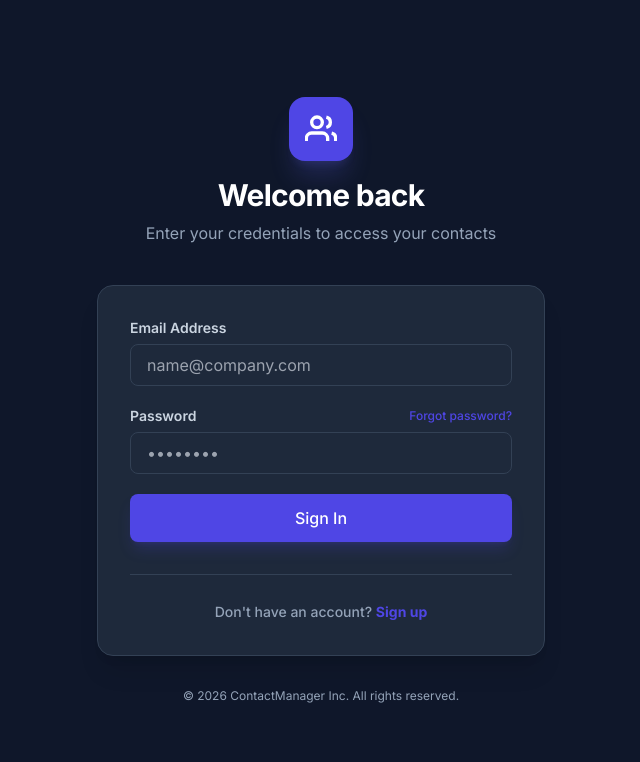
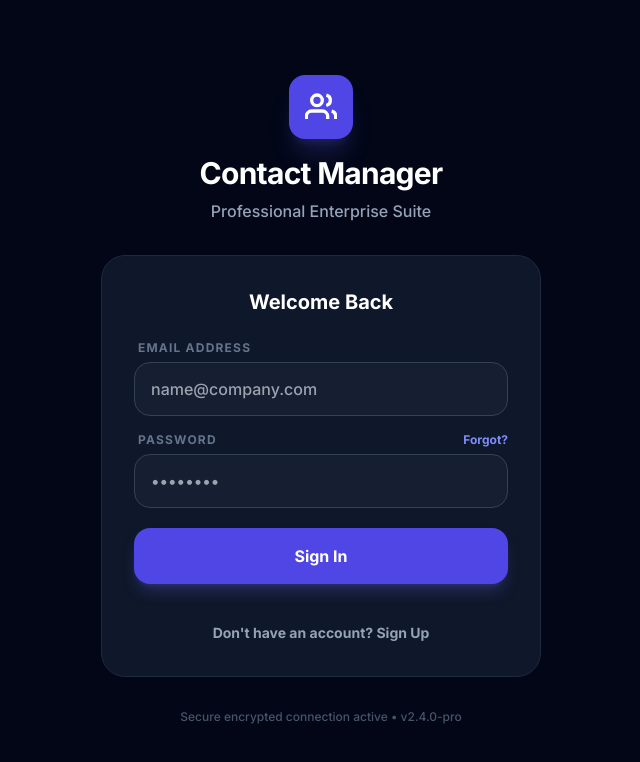
Before and after one commit to HARIS-P-M/Jenkins_automation, a React (Vite) app: page / in a window 1280 px wide. Shown: the top 762 px of the page, without its empty margins (319-959 px from the left). Built offline with nearby package versions, Linux system fonts and the light colour scheme; no server answers.

Commit message:
feat: implement full forgot password flow (backend endpoints + frontend UI)

```diff
--- a/src/components/Auth.jsx
+++ b/src/components/Auth.jsx
@@ -3,23 +3,35 @@ import { setAuthToken } from '../utils/storage'
 
 const API_BASE = (import.meta.env.VITE_API_BASE || '/api')
 
+const MODES = {
+  LOGIN: 'login',
+  SIGNUP: 'signup',
+  FORGOT: 'forgot',
+  RESET: 'reset'
+}
+
 export default function Auth({ onAuthSuccess }) {
-  const [isLogin, setIsLogin] = useState(true)
+  const [mode, setMode] = useState(MODES.LOGIN)
   const [email, setEmail] = useState('')
   const [password, setPassword] = useState('')
   const [name, setName] = useState('')
+  const [code, setCode] = useState('')
+  const [newPassword, setNewPassword] = useState('')
+  const [error, setError] = useState('')
+  const [message, setMessage] = useState('')
   const [loading, setLoading] = useState(false)
-  const [error, setError] = useState('')
 
   const handleSubmit = async (e) => {
     e.preventDefault()
+    setError('')
+    setMessage('')
     setLoading(true)
-    setError('')
-
-    const endpoint = isLogin ? '/auth/login' : '/auth/signup'
-    const body = isLogin ? { email, password } : { email, password, name }
 
     try {
+      if (mode === MODES.LOGIN || mode === MODES.SIGNUP) {
+        const endpoint = mode === MODES.LOGIN ? '/auth/login' : '/auth/signup'
+        const body = mode === MODES.LOGIN ? { email, password } : { email, password, name }
+
         const response = await fetch(`${API_BASE}${endpoint}`, {
           method: 'POST',
           headers: { 'Content-Type': 'application/json' },
@@ -31,6 +43,32 @@ export default function Auth({ onAuthSuccess }) {
 
         setAuthToken(data.token)
         onAuthSuccess(data)
+      }
+      else if (mode === MODES.FORGOT) {
+        const response = await fetch(`${API_BASE}/auth/forgot-password`, {
+          method: 'POST',
+          headers: { 'Content-Type': 'application/json' },
+          body: JSON.stringify({ email })
+        })
+        const data = await response.json()
+        if (!response.ok) throw new Error(data.error || 'Failed to send reset code')
+
+        setMessage('Reset code sent to your email!')
+        setMode(MODES.RESET)
+      }
+      else if (mode === MODES.RESET) {
+        const response = await fetch(`${API_BASE}/auth/reset-password`, {
+          method: 'POST',
+          headers: { 'Content-Type': 'application/json' },
+          body: JSON.stringify({ email, code, newPassword })
+        })
+        const data = await response.json()
+        if (!response.ok) throw new Error(data.error || 'Failed to reset password')
+
+        setMessage('Password reset successful! You can now login.')
+        setMode(MODES.LOGIN)
+        setPassword('')
+      }
     } catch (err) {
       setError(err.message)
     } finally {
@@ -39,101 +77,149 @@ export default function Auth({ onAuthSuccess }) {
   }
 
   return (
-    <div className="min-h-screen flex items-center justify-center bg-slate-50 dark:bg-slate-900 px-4">
-      <div className="max-w-md w-full">
+    <div className="min-h-screen flex items-center justify-center bg-slate-50 dark:bg-slate-950 p-4">
+      <div className="w-full max-w-[440px] animate-slide-up">
         {/* Branding */}
-        <div className="text-center mb-10">
-          <div className="inline-flex items-center justify-center w-16 h-16 bg-indigo-600 rounded-2xl text-white shadow-xl shadow-indigo-500/20 mb-4">
-             <svg width="32" height="32" viewBox="0 0 24 24" fill="none" stroke="currentColor" strokeWidth="2.5"><path d="M17 21v-2a4 4 0 0 0-4-4H5a4 4 0 0 0-4 4v2"/><circle cx="9" cy="7" r="4"/><path d="M23 21v-2a4 4 0 0 0-3-3.87"/><path d="M16 3.13a4 4 0 0 1 0 7.75"/></svg>
+        <div className="text-center mb-8">
+          <div className="w-16 h-16 bg-indigo-600 rounded-2xl shadow-xl shadow-indigo-500/20 flex items-center justify-center mx-auto mb-4">
+            <svg width="32" height="32" viewBox="0 0 24 24" fill="none" stroke="white" strokeWidth="2.5">
+              <path d="M17 21v-2a4 4 0 0 0-4-4H5a4 4 0 0 0-4 4v2"/><circle cx="9" cy="7" r="4"/><path d="M23 21v-2a4 4 0 0 0-3-3.87"/><path d="M16 3.13a4 4 0 0 1 0 7.75"/>
+            </svg>
           </div>
-          <h1 className="text-3xl font-bold tracking-tight text-slate-900 dark:text-white">
-            {isLogin ? 'Welcome back' : 'Create an account'}
-          </h1>
-          <p className="text-slate-500 dark:text-slate-400 mt-2">
-            {isLogin ? 'Enter your credentials to access your contacts' : 'Join thousands of users managing contacts efficiently'}
-          </p>
+          <h1 className="text-3xl font-extrabold text-slate-900 dark:text-white tracking-tight">Contact Manager</h1>
+          <p className="text-slate-500 dark:text-slate-400 mt-2 font-medium">Professional Enterprise Suite</p>
         </div>
 
-        {/* Auth Card */}
-        <div className="bg-white dark:bg-slate-800 rounded-2xl shadow-xl border border-slate-200 dark:border-slate-700 p-8">
+        <div className="bg-white dark:bg-slate-900 rounded-3xl shadow-2xl shadow-slate-200/50 dark:shadow-none border border-slate-200 dark:border-slate-800 p-8">
+          <h2 className="text-xl font-bold text-slate-900 dark:text-white mb-6 text-center">
+            {mode === MODES.LOGIN && 'Welcome Back'}
+            {mode === MODES.SIGNUP && 'Create Account'}
+            {mode === MODES.FORGOT && 'Forgot Password'}
+            {mode === MODES.RESET && 'Set New Password'}
+          </h2>
+
           <form onSubmit={handleSubmit} className="space-y-5">
-            {!isLogin && (
+            {error && (
+              <div className="p-4 bg-rose-50 dark:bg-rose-900/10 border border-rose-100 dark:border-rose-800/30 text-rose-600 dark:text-rose-400 text-sm font-semibold rounded-2xl flex items-center gap-3">
+                <svg width="18" height="18" viewBox="0 0 24 24" fill="none" stroke="currentColor" strokeWidth="2.5"><circle cx="12" cy="12" r="10"/><line x1="12" y1="8" x2="12" y2="12"/><line x1="12" y1="16" x2="12.01" y2="16"/></svg>
+                {error}
+              </div>
+            )}
+
+            {message && (
+              <div className="p-4 bg-emerald-50 dark:bg-emerald-900/10 border border-emerald-100 dark:border-emerald-800/30 text-emerald-600 dark:text-emerald-400 text-sm font-semibold rounded-2xl flex items-center gap-3">
+                <svg width="18" height="18" viewBox="0 0 24 24" fill="none" stroke="currentColor" strokeWidth="2.5"><path d="M22 11.08V12a10 10 0 1 1-5.93-9.14"/><polyline points="22 4 12 14.01 9 11.01"/></svg>
+                {message}
+              </div>
+            )}
+
+            <div className="space-y-4">
+              {mode === MODES.SIGNUP && (
                 <div>
-                <label className="block text-sm font-semibold text-slate-700 dark:text-slate-300 mb-1.5">Full Name</label>
+                  <label className="block text-xs font-bold text-slate-400 dark:text-slate-500 uppercase tracking-widest mb-1.5 ml-1">Full Name</label>
                   <input
                     type="text"
                     required
+                    className="w-full bg-slate-50 dark:bg-slate-800/50 border border-slate-200 dark:border-slate-700 rounded-2xl px-4 py-3.5 text-slate-900 dark:text-white outline-none focus:ring-2 focus:ring-indigo-500/20 focus:border-indigo-500 transition-all font-medium"
+                    placeholder="John Doe"
                     value={name}
                     onChange={(e) => setName(e.target.value)}
-                  className="input-field"
-                  placeholder="John Doe"
                   />
                 </div>
               )}
 
               <div>
-              <label className="block text-sm font-semibold text-slate-700 dark:text-slate-300 mb-1.5">Email Address</label>
+                <label className="block text-xs font-bold text-slate-400 dark:text-slate-500 uppercase tracking-widest mb-1.5 ml-1">Email Address</label>
                 <input
                   type="email"
                   required
+                  className="w-full bg-slate-50 dark:bg-slate-800/50 border border-slate-200 dark:border-slate-700 rounded-2xl px-4 py-3.5 text-slate-900 dark:text-white outline-none focus:ring-2 focus:ring-indigo-500/20 focus:border-indigo-500 transition-all font-medium"
+                  placeholder="name@company.com"
                   value={email}
                   onChange={(e) => setEmail(e.target.value)}
-                className="input-field"
-                placeholder="name@company.com"
+                  disabled={mode === MODES.RESET}
                 />
               </div>
 
+              {(mode === MODES.LOGIN || mode === MODES.SIGNUP) && (
                 <div>
-              <div className="flex items-center justify-between mb-1.5">
-                <label className="block text-sm font-semibold text-slate-700 dark:text-slate-300">Password</label>
-                {isLogin && <button type="button" className="text-xs text-indigo-600 hover:text-indigo-500 font-medium">Forgot password?</button>}
+                  <div className="flex justify-between mb-1.5 ml-1">
+                    <label className="block text-xs font-bold text-slate-400 dark:text-slate-500 uppercase tracking-widest">Password</label>
+                    {mode === MODES.LOGIN && (
+                      <button type="button" onClick={() => setMode(MODES.FORGOT)} className="text-xs font-bold text-indigo-600 dark:text-indigo-400 hover:underline">Forgot?</button>
+                    )}
                   </div>
                   <input
                     type="password"
                     required
+                    className="w-full bg-slate-50 dark:bg-slate-800/50 border border-slate-200 dark:border-slate-700 rounded-2xl px-4 py-3.5 text-slate-900 dark:text-white outline-none focus:ring-2 focus:ring-indigo-500/20 focus:border-indigo-500 transition-all font-medium"
+                    placeholder="••••••••"
                     value={password}
                     onChange={(e) => setPassword(e.target.value)}
-                className="input-field"
-                placeholder="••••••••"
                   />
                 </div>
+              )}
 
-            {error && (
-              <div className="p-3 bg-rose-50 dark:bg-rose-900/10 border border-rose-200 dark:border-rose-800/30 rounded-lg text-rose-600 dark:text-rose-400 text-sm font-medium">
-                {error}
+              {mode === MODES.RESET && (
+                <>
+                  <div>
+                    <label className="block text-xs font-bold text-slate-400 dark:text-slate-500 uppercase tracking-widest mb-1.5 ml-1">Reset Code</label>
+                    <input
+                      type="text"
+                      required
+                      maxLength="6"
+                      className="w-full bg-slate-50 dark:bg-slate-800/50 border border-slate-200 dark:border-slate-700 rounded-2xl px-4 py-3.5 text-slate-900 dark:text-white outline-none focus:ring-2 focus:ring-indigo-500/20 focus:border-indigo-500 transition-all font-medium text-center tracking-[0.5em] text-xl"
+                      placeholder="000000"
+                      value={code}
+                      onChange={(e) => setCode(e.target.value)}
+                    />
                   </div>
+                  <div>
+                    <label className="block text-xs font-bold text-slate-400 dark:text-slate-500 uppercase tracking-widest mb-1.5 ml-1">New Password</label>
+                    <input
+                      type="password"
+                      required
+                      className="w-full bg-slate-50 dark:bg-slate-800/50 border border-slate-200 dark:border-slate-700 rounded-2xl px-4 py-3.5 text-slate-900 dark:text-white outline-none focus:ring-2 focus:ring-indigo-500/20 focus:border-indigo-500 transition-all font-medium"
+                      placeholder="••••••••"
+                      value={newPassword}
+                      onChange={(e) => setNewPassword(e.target.value)}
+                    />
+                  </div>
+                </>
               )}
+            </div>
 
             <button
               type="submit"
               disabled={loading}
-              className="w-full btn-primary h-12 text-base shadow-lg shadow-indigo-600/20"
+              className="w-full bg-indigo-600 hover:bg-indigo-700 disabled:bg-indigo-400 text-white font-bold py-4 rounded-2xl shadow-lg shadow-indigo-500/25 transition-all transform active:scale-[0.98] flex items-center justify-center gap-2"
             >
-              {loading ? (
-                <span className="flex items-center gap-2">
-                  <svg className="animate-spin h-4 w-4 text-white" viewBox="0 0 24 24"><circle className="opacity-25" cx="12" cy="12" r="10" stroke="currentColor" strokeWidth="4"></circle><path className="opacity-75" fill="currentColor" d="M4 12a8 8 0 018-8V0C5.373 0 0 5.373 0 12h4zm2 5.291A7.962 7.962 0 014 12H0c0 3.042 1.135 5.824 3 7.938l3-2.647z"></path></svg>
-                  Authenticating...
-                </span>
-              ) : (
-                isLogin ? 'Sign In' : 'Create Account'
-              )}
+              {loading && <svg className="animate-spin h-5 w-5 text-white" xmlns="http://www.w3.org/2000/svg" fill="none" viewBox="0 0 24 24"><circle className="opacity-25" cx="12" cy="12" r="10" stroke="currentColor" strokeWidth="4"></circle><path className="opacity-75" fill="currentColor" d="M4 12a8 8 0 018-8V0C5.373 0 0 5.373 0 12h4zm2 5.291A7.962 7.962 0 014 12H0c0 3.042 1.135 5.824 3 7.938l3-2.647z"></path></svg>}
+              {mode === MODES.LOGIN && 'Sign In'}
+              {mode === MODES.SIGNUP && 'Create Account'}
+              {mode === MODES.FORGOT && 'Send Reset Code'}
+              {mode === MODES.RESET && 'Update Password'}
             </button>
-          </form>
 
-          <div className="mt-8 pt-6 border-t border-slate-100 dark:border-slate-700 text-center">
+            <div className="text-center pt-4">
               <button
-              onClick={() => setIsLogin(!isLogin)}
-              className="text-sm font-medium text-slate-600 dark:text-slate-400 hover:text-indigo-600 transition-colors"
+                type="button"
+                onClick={() => {
+                  setError('')
+                  setMessage('')
+                  if (mode === MODES.LOGIN) setMode(MODES.SIGNUP)
+                  else setMode(MODES.LOGIN)
+                }}
+                className="text-sm font-bold text-slate-500 dark:text-slate-400 hover:text-indigo-600 dark:hover:text-indigo-400 transition-colors"
               >
-              {isLogin ? "Don't have an account? " : "Already have an account? "}
-              <span className="text-indigo-600 font-bold">{isLogin ? 'Sign up' : 'Log in'}</span>
+                {mode === MODES.LOGIN ? "Don't have an account? Sign Up" : "Already have an account? Sign In"}
               </button>
             </div>
+          </form>
         </div>
 
-        {/* Footer */}
-        <p className="text-center text-slate-400 text-xs mt-8">
-          &copy; 2026 ContactManager Inc. All rights reserved.
+        <p className="text-center text-slate-400 dark:text-slate-600 text-xs mt-8 font-medium">
+          Secure encrypted connection active • v2.4.0-pro
         </p>
       </div>
     </div>
```
Also changed, not shown: 1 other file (tests, documents, lock files or other folders). Lines whose indentation alone changed are shown as unchanged.
